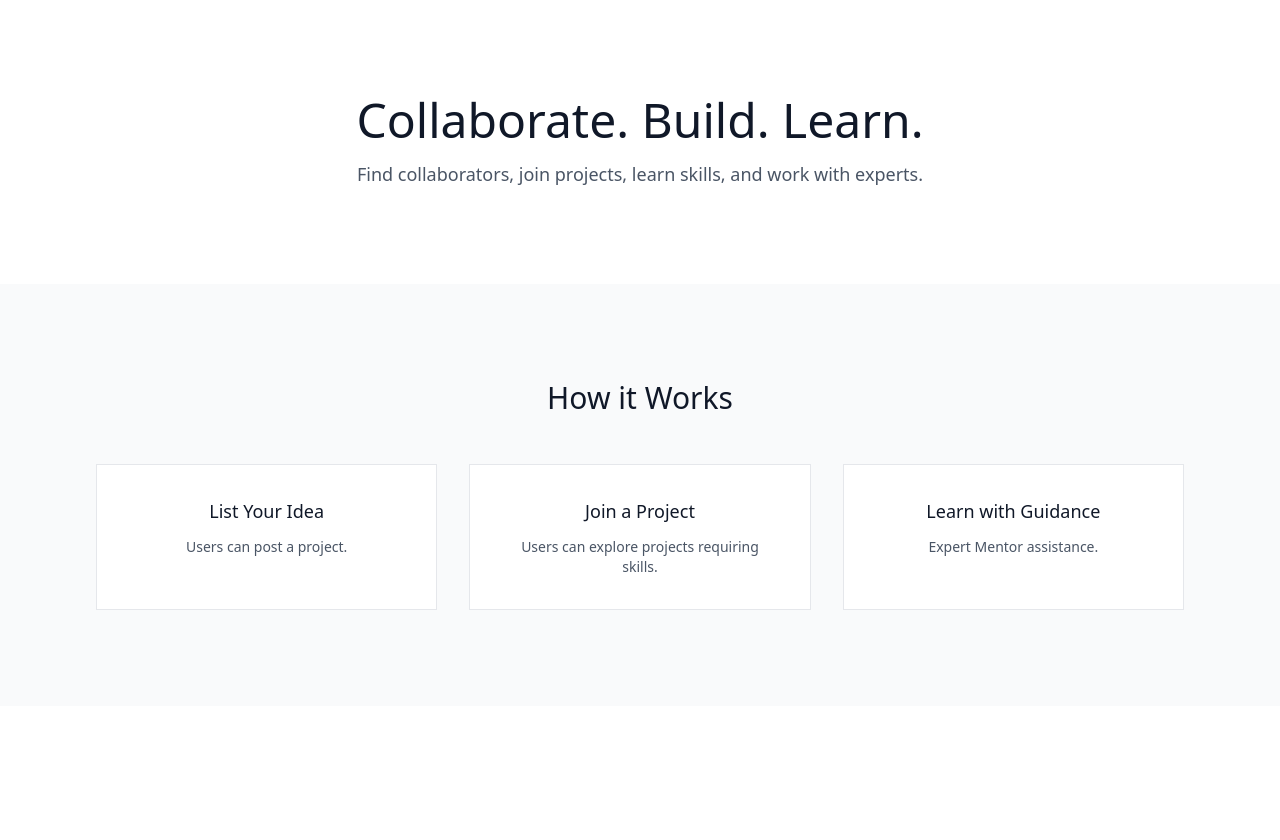
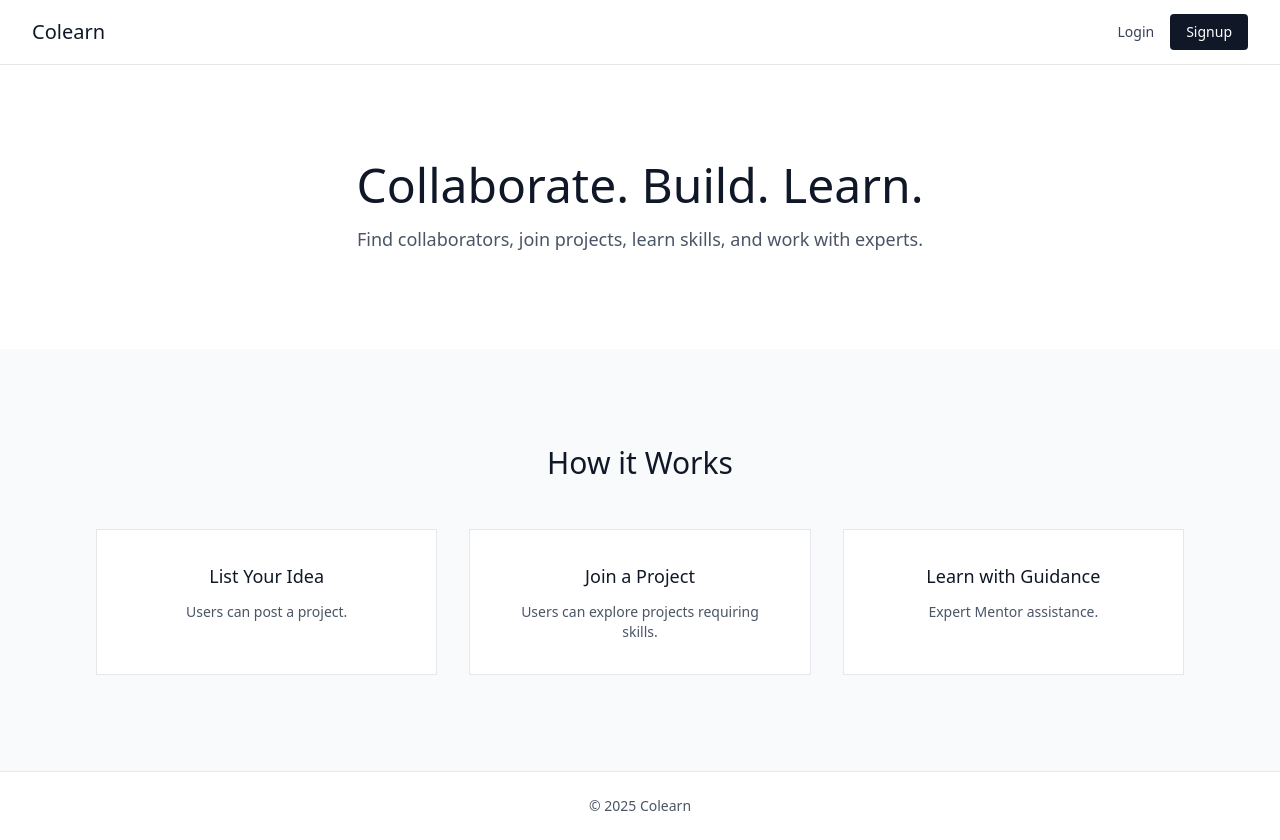
Before and after one commit to gkmit-dikshant/colearn-frontend, a React (Vite) app: page / in a window 1280 px wide. Before the commit the page ends 800 px from the top, so only its background shows below. Built offline with nearby package versions, Linux system fonts and the light colour scheme.

Commit message:
fix: add header and update layout

```diff
--- /dev/null
+++ b/src/components/Header.jsx
@@ -0,0 +1,31 @@
+import { Link } from "react-router";
+
+function Header() {
+  return (
+    <header className="border-b border-gray-200 bg-white">
+      <div className="max-w-7xl mx-auto px-4 sm:px-6 lg:px-8">
+        <div className="flex justify-between items-center h-16">
+          <Link to="/" className="text-xl font-medium text-gray-900">
+            Colearn
+          </Link>
+          <div className="flex items-center gap-4">
+            <Link
+              to="/login"
+              className="text-sm text-gray-700 hover:text-gray-900"
+            >
+              Login
+            </Link>
+            <Link
+              to="/signup"
+              className="text-sm bg-gray-900 text-white px-4 py-2 rounded hover:bg-gray-800"
+            >
+              Signup
+            </Link>
+          </div>
+        </div>
+      </div>
+    </header>
+  );
+}
+
+export default Header;
--- a/src/components/Layout.jsx
+++ b/src/components/Layout.jsx
@@ -1,10 +1,19 @@
 import { Outlet } from "react-router";
+import Header from "./Header";
 
 function Layout() {
   return (
-    <>
-      <Outlet />
-    </>
+    <div className="min-h-screen flex flex-col bg-white">
+      <Header />
+      <main className="flex-1">
+        <Outlet />
+      </main>
+      <footer className="border-t border-gray-200 py-6">
+        <div className="max-w-7xl mx-auto px-4 sm:px-6 lg:px-8 text-center text-sm text-gray-600">
+          © {new Date().getFullYear()} Colearn
+        </div>
+      </footer>
+    </div>
   );
 }
 
```
